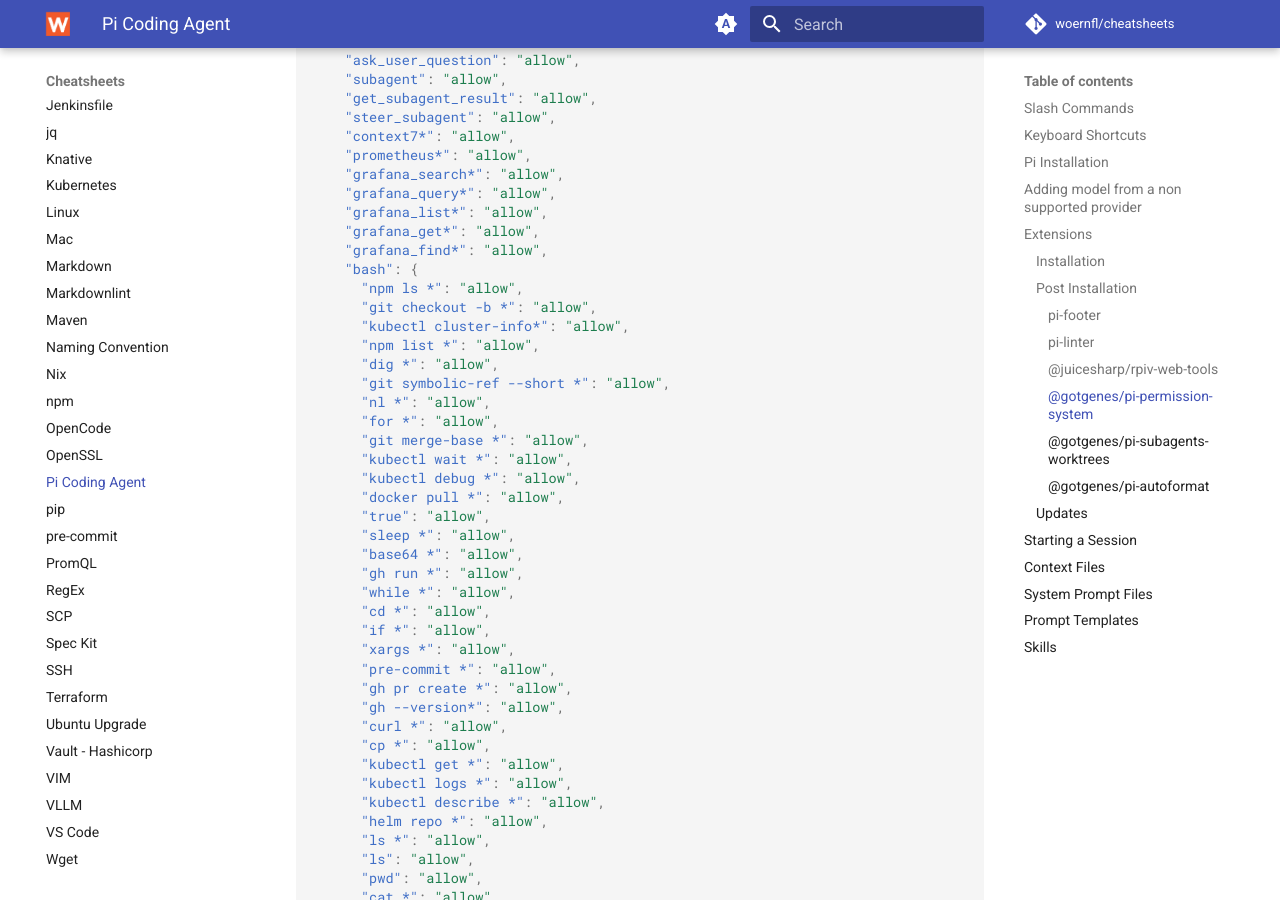
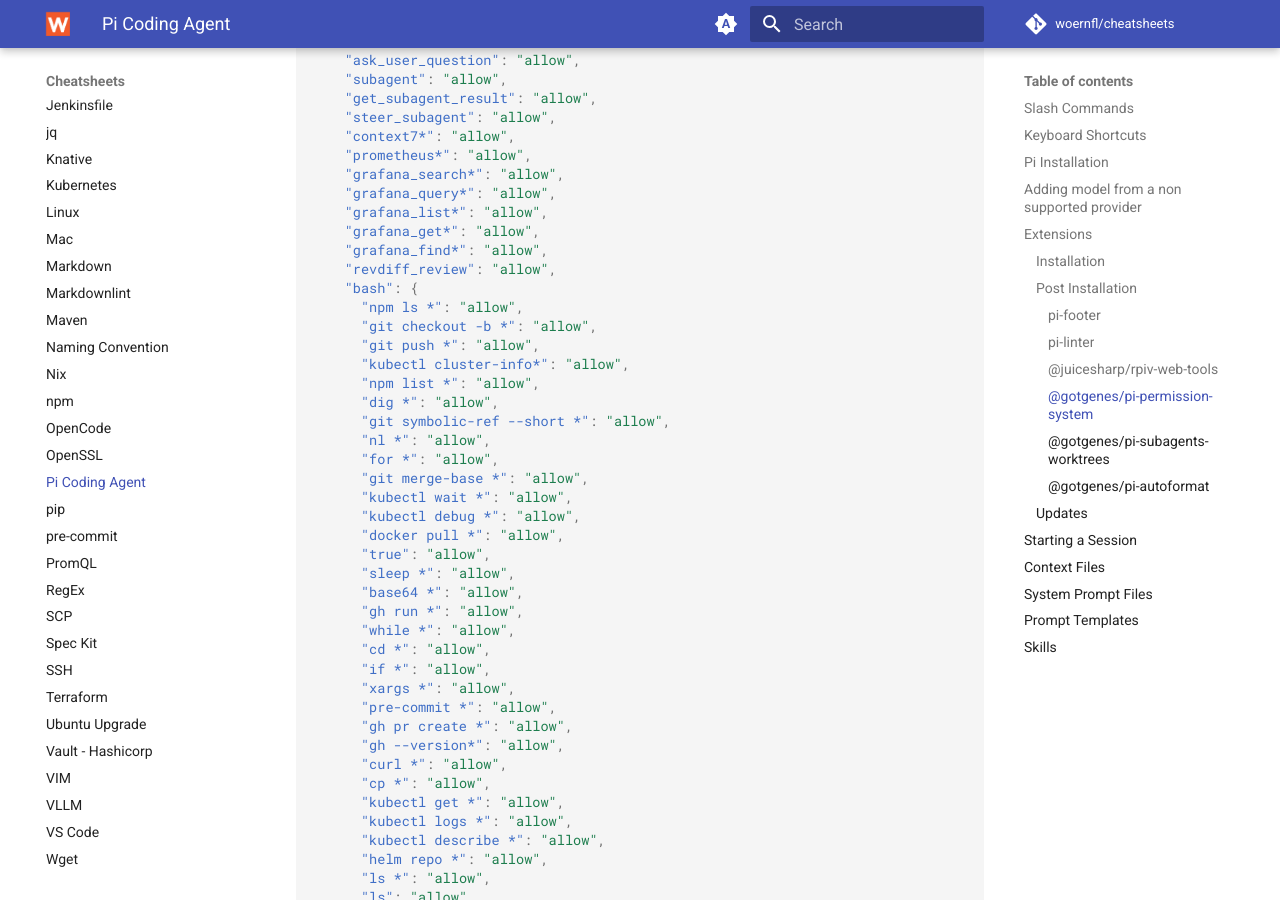
Before and after one commit to woernfl/cheatsheets, an MkDocs documentation site: the page built from docs/pi.md, in a window 1280 px wide and 900 px high, scrolled down 7314 px. Built offline with MkDocs 1.6.1 and Material for MkDocs 9.7.7, drawn with Linux system fonts in a browser that asks for light colours; comment, search, counter and statistics services are not loaded.

Commit message:
Update permissions in pi.md (#476)
Added 'revdiff_review' and 'git push *' permissions to the documentation.

```diff
--- a/docs/pi.md
+++ b/docs/pi.md
@@ -346,9 +346,11 @@ File to modify: `~/.pi/agent/extensions/pi-permission-system/config.json`:
     "grafana_list*": "allow",
     "grafana_get*": "allow",
     "grafana_find*": "allow",
+    "revdiff_review": "allow",
     "bash": {
       "npm ls *": "allow",
       "git checkout -b *": "allow",
+      "git push *": "allow",
       "kubectl cluster-info*": "allow",
       "npm list *": "allow",
       "dig *": "allow",
```
